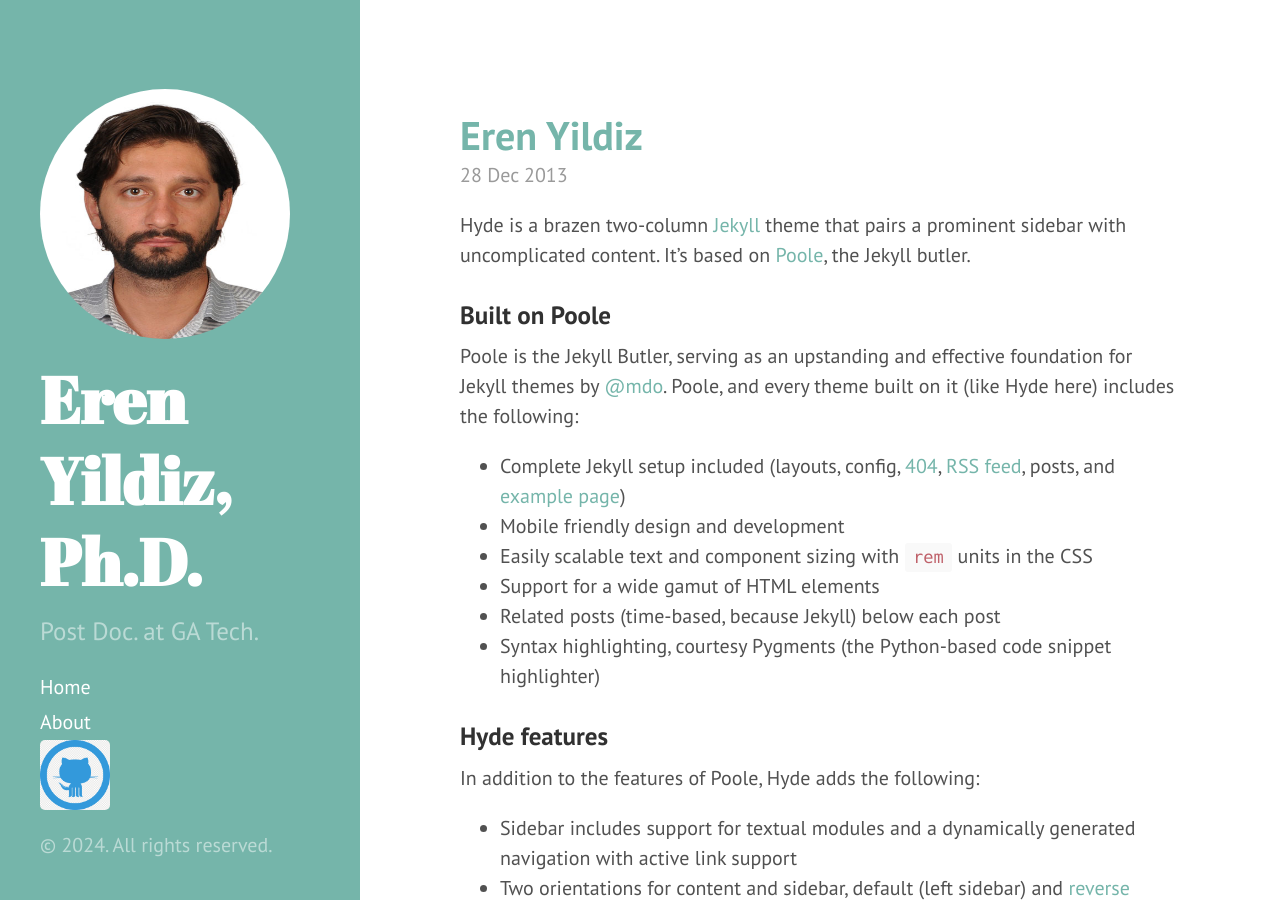
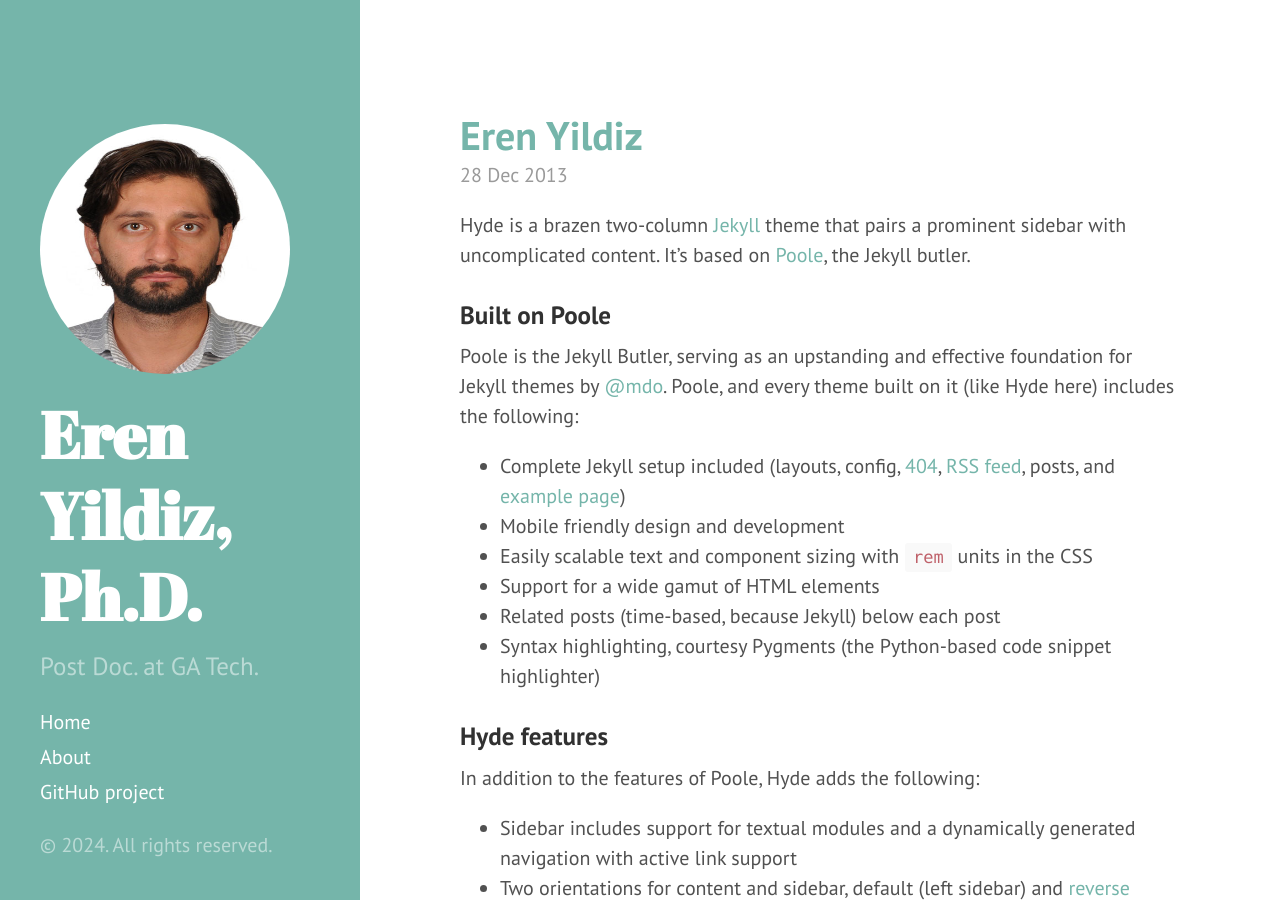
Before and after one commit to erenyildiz33/erenyildiz33.github.io, a Jekyll site: the page built from index.html, in a window 1280 px wide and 900 px high. Built offline with Jekyll 4.4.1, drawn with Linux system fonts in a browser that asks for light colours; the list of posts is cut into pages by our own code.

Commit message:
first Test

```diff
--- a/_includes/sidebar.html
+++ b/_includes/sidebar.html
@@ -27,11 +27,7 @@
         {% endif %}
       {% endfor %}
 
-      <a class="sidebar-nav-item" href="https://github.com/erenyildiz33">
-        <img src="{{ site.baseurl }}/assets/images/github-logo.png" alt="GitHub" style="width:70px;height:70px;"/>
-      </a>
-
-
+      <a class="sidebar-nav-item" href="https://github.com/erenyildiz33">GitHub project</a>
 
     </nav>
 
```
